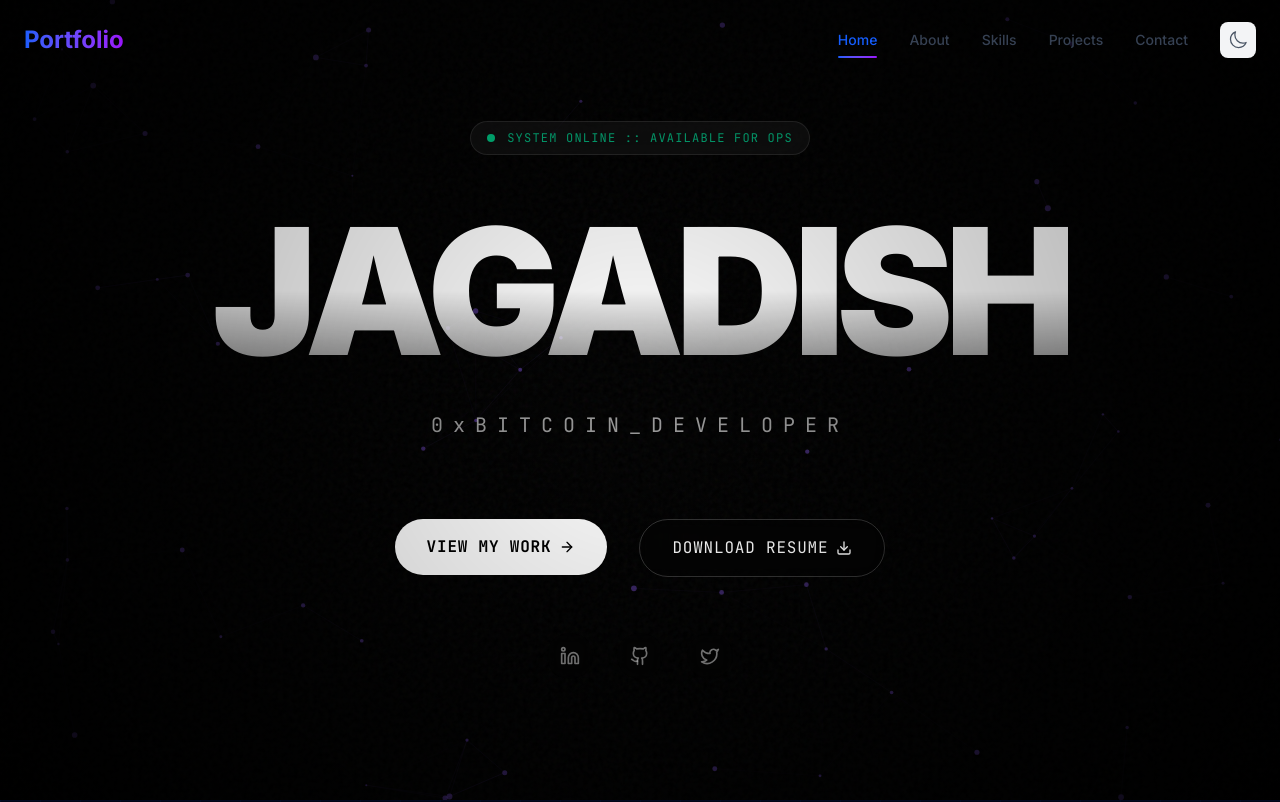
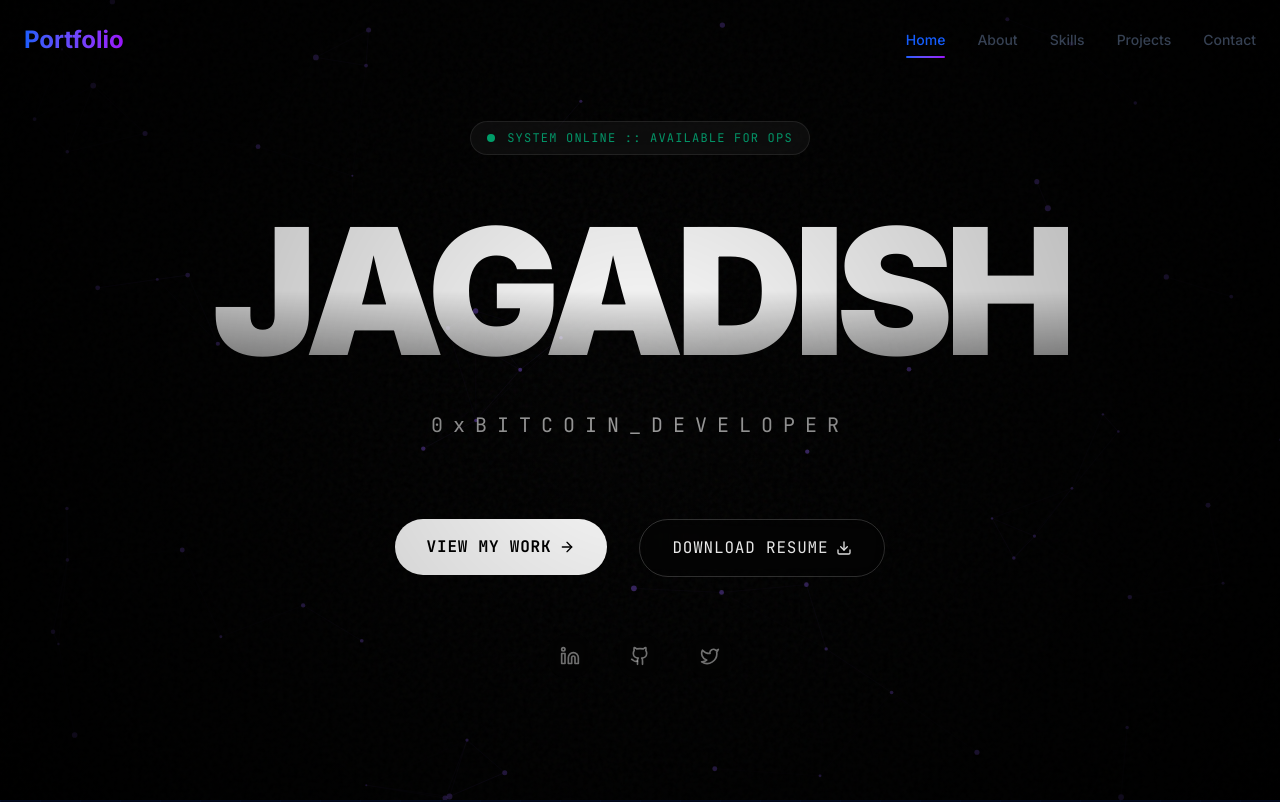
Before and after one commit to JAGADISHSUNILPEDNEKAR/portfolio, a Next.js app: page / in a window 1280 px wide. Shown: the top 802 px of the page. Built offline with nearby package versions, Linux system fonts and the light colour scheme.

Commit message:
Removed the moon button

```diff
--- a/src/components/layout/Navigation.tsx
+++ b/src/components/layout/Navigation.tsx
@@ -3,19 +3,16 @@
 import { useState, useEffect, useMemo } from 'react';
 import { motion, AnimatePresence } from 'framer-motion';
 import Link from 'next/link';
-import { useTheme } from 'next-themes';
 import {
   Bars3Icon,
   XMarkIcon,
-  SunIcon,
-  MoonIcon,
 } from '@heroicons/react/24/outline';
 
 const Navigation = () => {
   const [isOpen, setIsOpen] = useState(false);
   const [activeSection, setActiveSection] = useState('home');
   const [scrolled, setScrolled] = useState(false);
-  const { setTheme, resolvedTheme } = useTheme();
+
   const [mounted, setMounted] = useState(false);
 
   const navItems = useMemo(() => [
@@ -57,9 +54,7 @@ const Navigation = () => {
     element?.scrollIntoView({ behavior: 'smooth' });
   };
 
-  const toggleTheme = () => {
-    setTheme(resolvedTheme === 'dark' ? 'light' : 'dark');
-  };
+
 
   if (!mounted) {
     return null; // Prevent hydration mismatch
@@ -70,11 +65,10 @@ const Navigation = () => {
       initial={{ y: -100 }}
       animate={{ y: 0 }}
       transition={{ duration: 0.8 }}
-      className={`fixed top-0 left-0 right-0 z-50 transition-all duration-300 ${
-        scrolled
+      className={`fixed top-0 left-0 right-0 z-50 transition-all duration-300 ${scrolled
           ? 'bg-white/90 dark:bg-gray-950/90 backdrop-blur-md border-b border-gray-200 dark:border-gray-800 shadow-lg'
           : 'bg-transparent'
-      }`}
+        }`}
     >
       <div className="container mx-auto px-6">
         <div className="flex items-center justify-between h-16 lg:h-20">
@@ -100,11 +94,10 @@ const Navigation = () => {
                   e.preventDefault();
                   handleNavClick(item.href);
                 }}
-                className={`relative py-2 text-sm font-medium transition-colors duration-200 ${
-                  activeSection === item.href.slice(1)
+                className={`relative py-2 text-sm font-medium transition-colors duration-200 ${activeSection === item.href.slice(1)
                     ? 'text-blue-600 dark:text-blue-400'
                     : 'text-gray-700 dark:text-gray-300 hover:text-gray-900 dark:hover:text-white'
-                }`}
+                  }`}
               >
                 {item.name}
                 {activeSection === item.href.slice(1) && (
@@ -116,36 +109,13 @@ const Navigation = () => {
               </Link>
             ))}
 
-            {/* Theme Toggle */}
-            <button
-              onClick={toggleTheme}
-              className="p-2 rounded-lg bg-gray-100 dark:bg-gray-800/50 hover:bg-gray-200 dark:hover:bg-gray-700/50 transition-colors duration-200 text-gray-700 dark:text-gray-300"
-              aria-label={`Switch to ${resolvedTheme === 'dark' ? 'light' : 'dark'} theme`}
-            >
-              {resolvedTheme === 'dark' ? (
-                <SunIcon className="w-5 h-5 text-yellow-400" />
-              ) : (
-                <MoonIcon className="w-5 h-5 text-gray-600" />
-              )}
-            </button>
+
           </div>
 
           {/* Mobile Menu Button */}
           <div className="lg:hidden flex items-center gap-2">
-            {/* Mobile Theme Toggle */}
             <button
-              onClick={toggleTheme}
-              className="p-2 rounded-lg bg-gray-100 dark:bg-gray-800/50 hover:bg-gray-200 dark:hover:bg-gray-700/50 transition-colors duration-200"
-              aria-label={`Switch to ${resolvedTheme === 'dark' ? 'light' : 'dark'} theme`}
-            >
-              {resolvedTheme === 'dark' ? (
-                <SunIcon className="w-5 h-5 text-yellow-400" />
-              ) : (
-                <MoonIcon className="w-5 h-5 text-gray-600" />
-              )}
-            </button>
 
-            <button
               onClick={() => setIsOpen(!isOpen)}
               className="p-2 rounded-lg bg-gray-100 dark:bg-gray-800/50 hover:bg-gray-200 dark:hover:bg-gray-700/50 transition-colors duration-200"
               aria-label="Toggle menu"
@@ -186,11 +156,10 @@ const Navigation = () => {
                         e.preventDefault();
                         handleNavClick(item.href);
                       }}
-                      className={`block py-3 px-4 rounded-lg text-lg font-medium transition-colors duration-200 ${
-                        activeSection === item.href.slice(1)
+                      className={`block py-3 px-4 rounded-lg text-lg font-medium transition-colors duration-200 ${activeSection === item.href.slice(1)
                           ? 'bg-blue-100 dark:bg-blue-600/20 text-blue-600 dark:text-blue-400'
                           : 'text-gray-700 dark:text-gray-300 hover:text-gray-900 dark:hover:text-white hover:bg-gray-100 dark:hover:bg-gray-800/50'
-                      }`}
+                        }`}
                     >
                       {item.name}
                     </Link>
```
